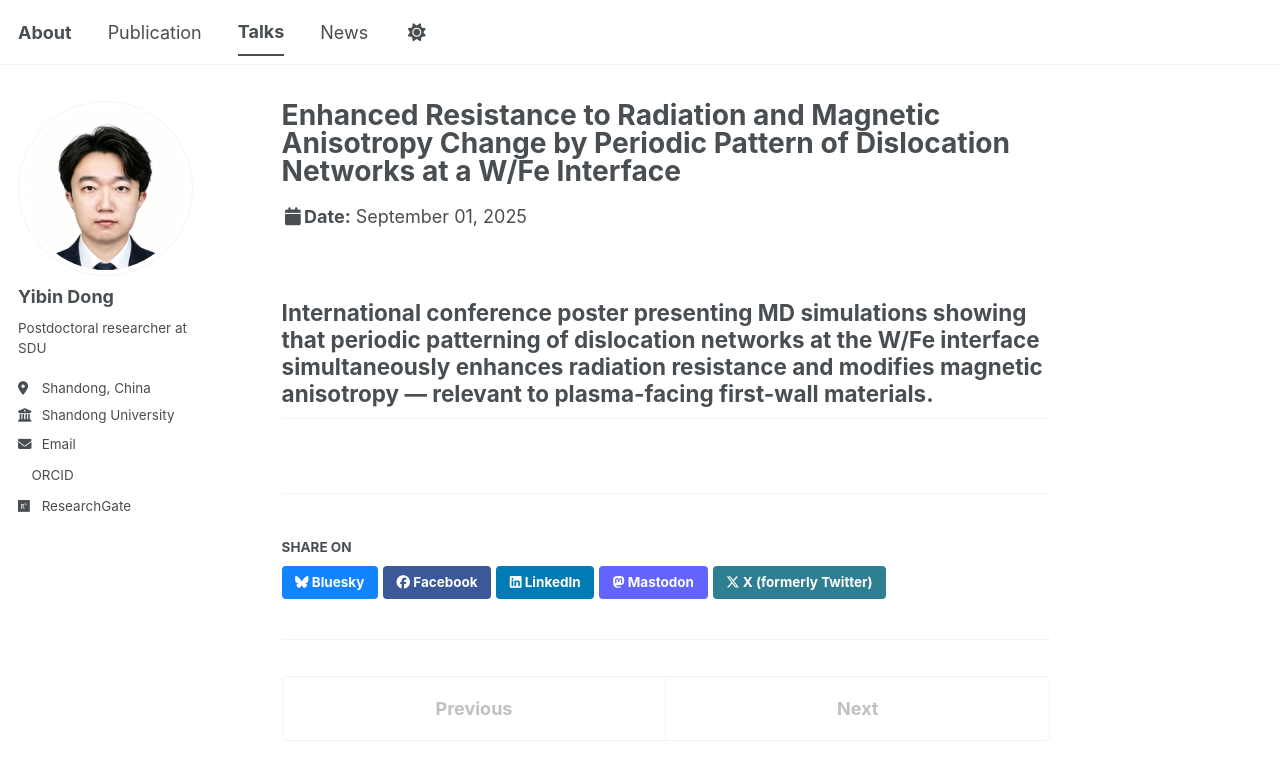
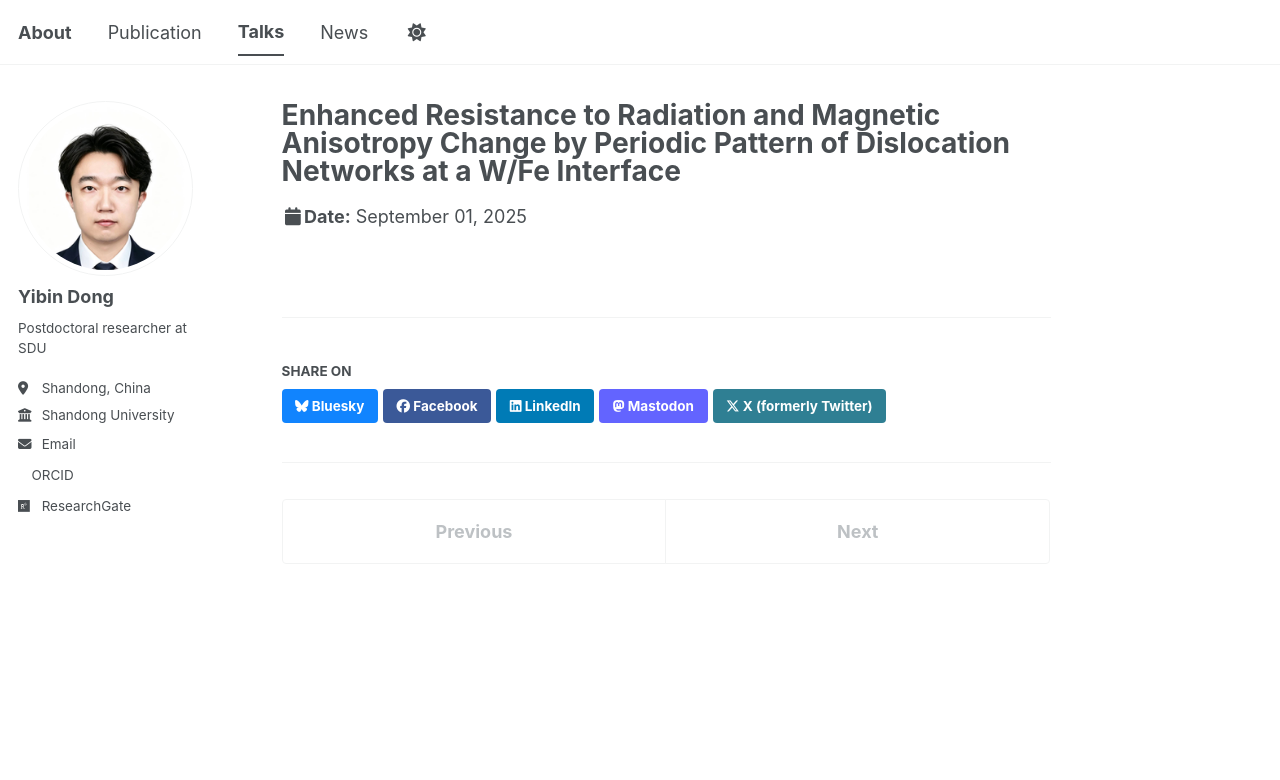
Before and after one commit to Molight/Molight.github.io, a Jekyll site: the page built from _talks/2025-09-01-enhanced-resistance-to-radiation-and-magnetic-anisotropy-change.md, in a window 1280 px wide. Shown: the top 780 px of the page. Built offline with Jekyll 4.4.1, drawn with Linux system fonts in a browser that asks for light colours; a style sheet for code colours, icons or effects is not loaded.

Commit message:
feat(talks): strip body descriptions - keep only title + venue/date/location

```diff
--- a/_talks/2025-09-01-enhanced-resistance-to-radiation-and-magnetic-anisotropy-change.md
+++ b/_talks/2025-09-01-enhanced-resistance-to-radiation-and-magnetic-anisotropy-change.md
@@ -7,5 +7,3 @@ venue: "22nd International Conference on Fusion Reactor Materials (ICFRM-22)"
 date: 2025-09-01
 location: "Shizuoka, Japan"
 ---
-International conference poster presenting MD simulations showing that periodic patterning of dislocation networks at the W/Fe interface simultaneously enhances radiation resistance and modifies magnetic anisotropy — relevant to plasma-facing first-wall materials.
----
```
Also changed, not shown: _talks/2023-07-01-molecular-dynamics-simulations-of-w-fe-interface-materials.md (+0 -2 lines), _talks/2025-06-01-effect-of-periodic-dislocation-networks-on-radiation-resistance-of-w-fe-interface.md (+0 -2 lines), _talks/2025-08-01-study-on-the-influence-of-periodic-dislocation-networks-on-radiation-resistance-.md (+0 -2 lines), _talks/2025-10-01-computational-simulation-of-radiation-resistance-of-periodic-dislocation-networks-at-w-fe-interface.md (+0 -2 lines), _talks/2026-07-01-multiscale-computational-simulations-of-radiation-resistance-of-w-fe-interface-materials.md (+0 -2 lines).
